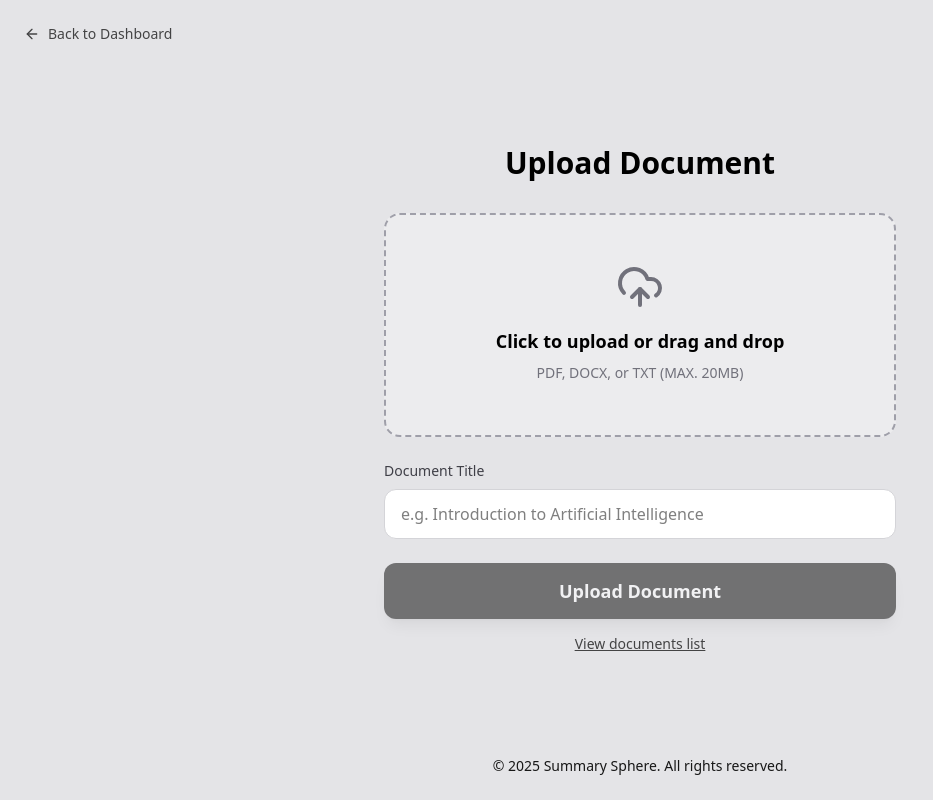
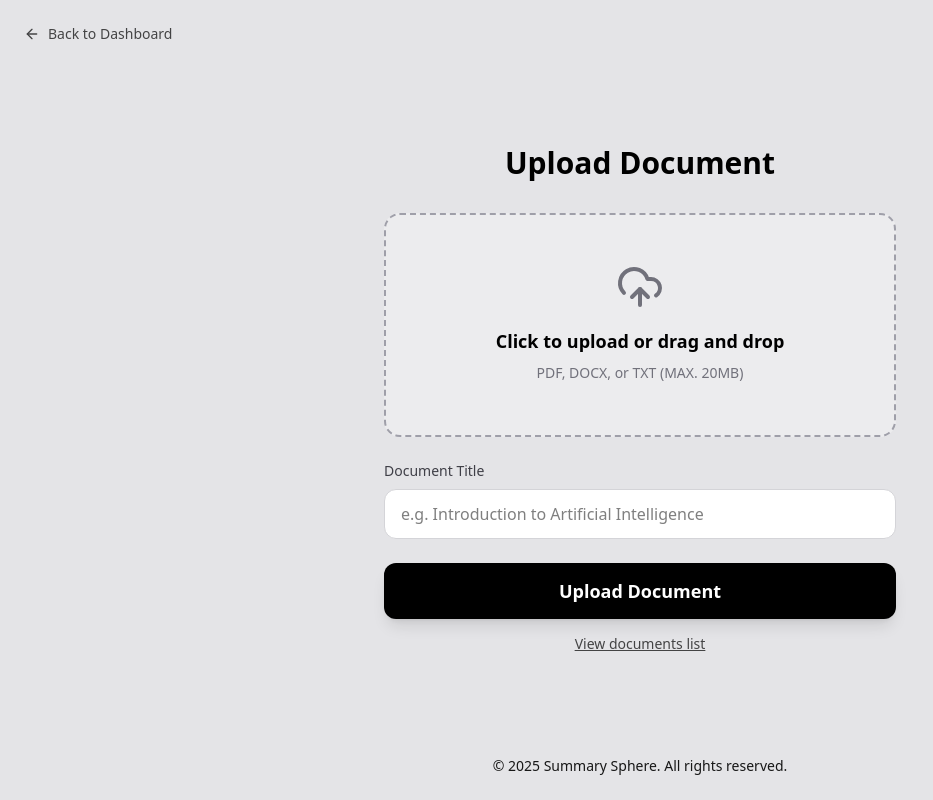
Before and after one commit to Rbt-Ghost/SummarySphere-Frontend, a React (Vite) app: page /upload in a window 1280 px wide. Shown: the whole page, without its empty margins (0-933 px from the left). Built offline with nearby package versions, Linux system fonts and the light colour scheme.

Commit message:
Enhance file upload validation with toast notifications; enable upload button regardless of selected file

```diff
--- a/src/pages/Upload.tsx
+++ b/src/pages/Upload.tsx
@@ -41,7 +41,7 @@ export default function Upload() {
   const handleFileChange = (file: File | null) => {
     if (!file) return;
     if (file.size > 20 * 1024 * 1024) {
-      toast.error(`File ${file.name} exceeds the 20MB limit.`); // Use toast
+      toast.error(`File ${file.name} exceeds the 20MB limit.`);
       return;
     }
     setSelectedFile(file);
@@ -74,12 +74,13 @@ export default function Upload() {
   };
 
   const handleUploadClick = async () => {
+    // Validation checks - these will now trigger if the button is clicked empty
     if (!selectedFile) {
-        toast.error("Please select a file first."); // Use toast
+        toast.error("Please select a file first.");
         return;
     }
     if (!title.trim()) {
-        toast.error("Please enter a document title."); // Use toast
+        toast.error("Please enter a document title.");
         return;
     }
 
@@ -88,12 +89,12 @@ export default function Upload() {
     try {
       await uploadFile(selectedFile, title);
 
-      toast.success("Document uploaded successfully"); // Use toast
+      toast.success("Document uploaded successfully");
       setSelectedFile(null);
       setTitle("");
     } catch (error: any) {
       console.error("Network error during upload:", error);
-      toast.error("Failed to upload document."); // Use toast
+      toast.error("Failed to upload document.");
     } finally {
       setIsUploading(false);
     }
@@ -107,7 +108,6 @@ export default function Upload() {
           : "min-h-screen bg-zinc-200 text-black flex flex-col items-center justify-center px-6"
       }
     >
-      {/* Add the ToastProvider here, passing the dark mode state */}
       <ToastProvider dark={dark} />
 
       <button
@@ -196,16 +196,15 @@ export default function Upload() {
             />
         </div>
 
-        {/* Removed AnimatePresence block for status messages */}
-
         <div className="mt-6 flex justify-center">
+            {/* UPDATED: Removed check for !selectedFile so button is always enabled unless uploading */}
             <button
                 onClick={handleUploadClick}
-                disabled={isUploading || !selectedFile}
+                disabled={isUploading}
                 className={`
                     w-full py-3.5 rounded-xl font-bold text-lg shadow-lg transition-all flex justify-center items-center gap-2
                     ${dark ? "bg-white text-black hover:bg-gray-200" : "bg-black text-white hover:bg-gray-800"}
-                    ${(isUploading || !selectedFile) ? "opacity-50 cursor-not-allowed" : "hover:scale-[1.02]"}
+                    ${isUploading ? "opacity-50 cursor-not-allowed" : "hover:scale-[1.02]"}
                 `}
             >
                 {isUploading ? "Uploading..." : "Upload Document"}
@@ -214,7 +213,6 @@ export default function Upload() {
 
       </motion.div>
 
-      {/* Add "View documents list" at the bottom (like Dashboard) */}
       <motion.div
         initial={{ opacity: 0 }}
         animate={{ opacity: 1 }}
```
